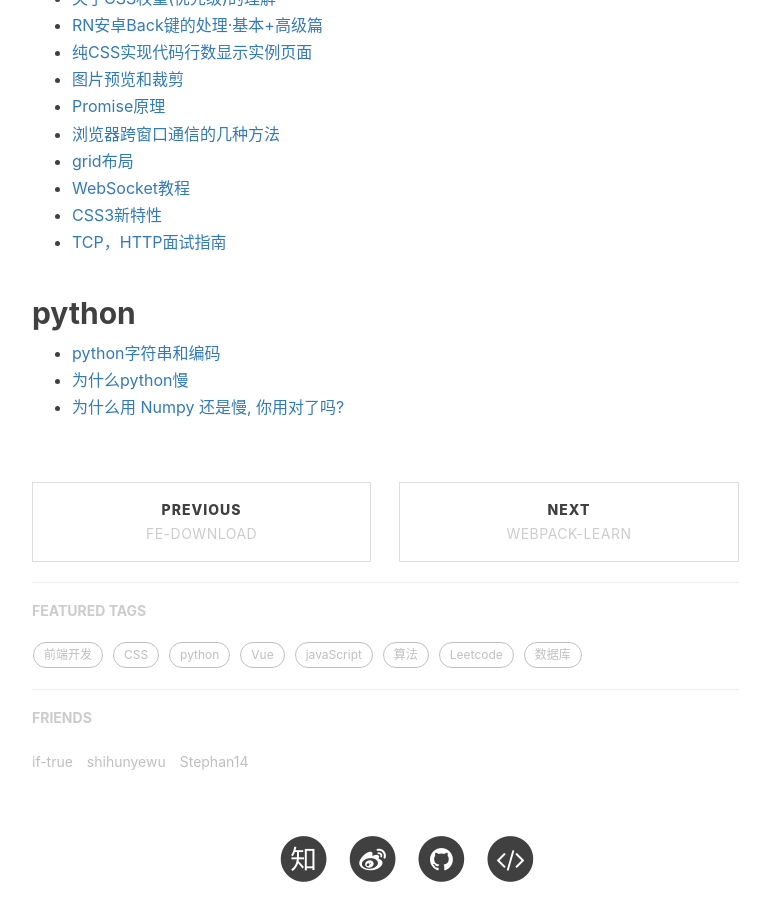
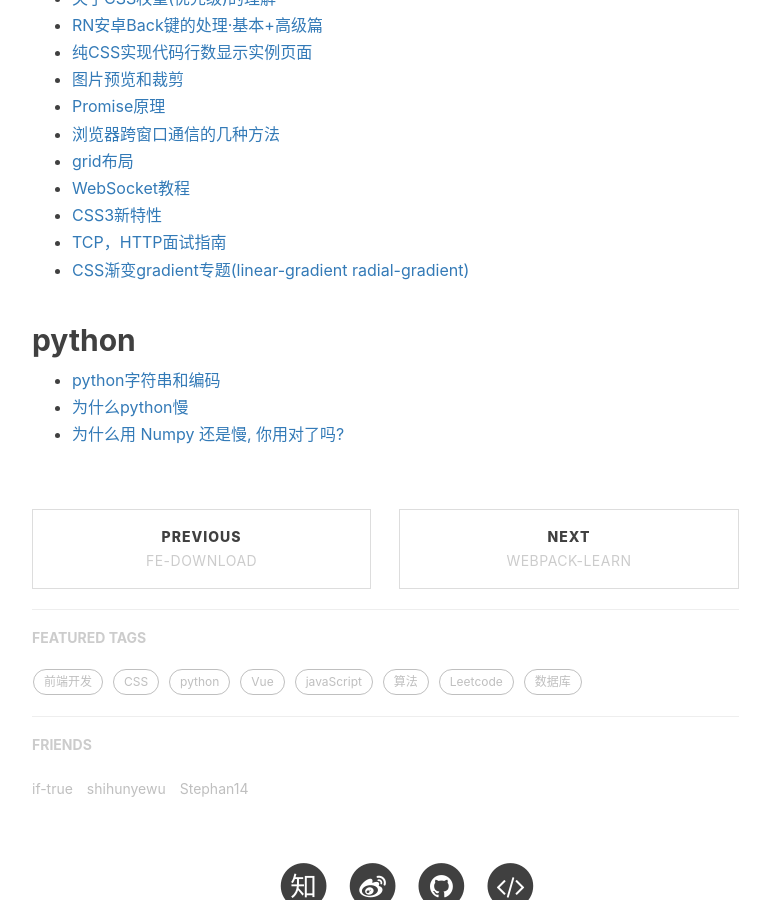
Before and after one commit to mickey0524/mickey0524.github.io, a Jekyll site: the page built from _posts/2017-10-20-superior-article.md, in a window 1280 px wide and 900 px high, scrolled down 1143 px. Shown: the whole window, without its empty margins (233-1003 px from the left). Built offline with Jekyll 4.4.1, drawn with Linux system fonts in a browser that asks for light colours; nearby versions of some CDN libraries; comment, search, counter and statistics services are not loaded.

Commit message:
feat(article): 增加优秀文章

```diff
--- a/_posts/2017-10-20-superior-article.md
+++ b/_posts/2017-10-20-superior-article.md
@@ -39,6 +39,7 @@ tags:
 * [WebSocket教程](http://www.ruanyifeng.com/blog/2017/05/websocket.html)
 * [CSS3新特性](https://segmentfault.com/a/1190000010780991)
 * [TCP，HTTP面试指南](https://juejin.im/post/5ad4094e6fb9a028d7011069?utm_source=gold_browser_extension)
+* [CSS渐变gradient专题(linear-gradient radial-gradient)](https://juejin.im/post/5ad9d43951882567236e5133?utm_source=gold_browser_extension)
 
 ## python
 
```
